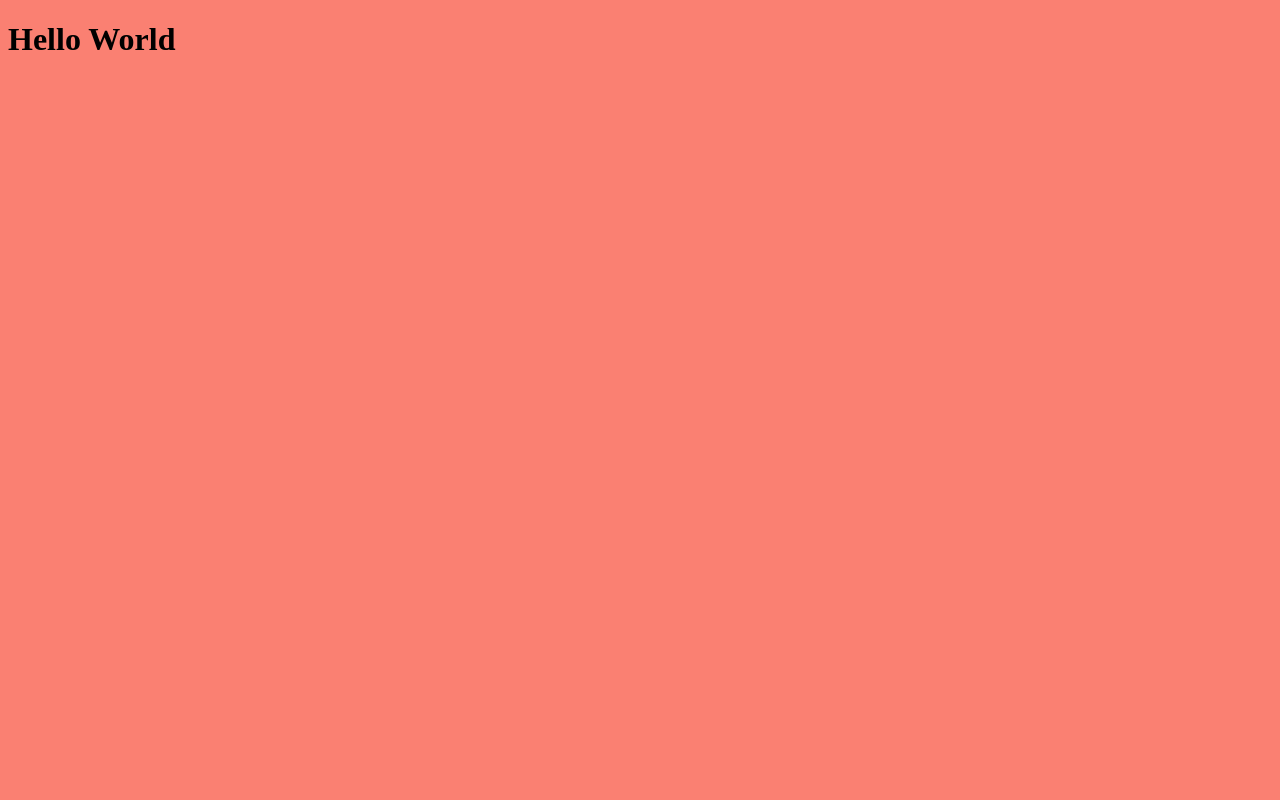
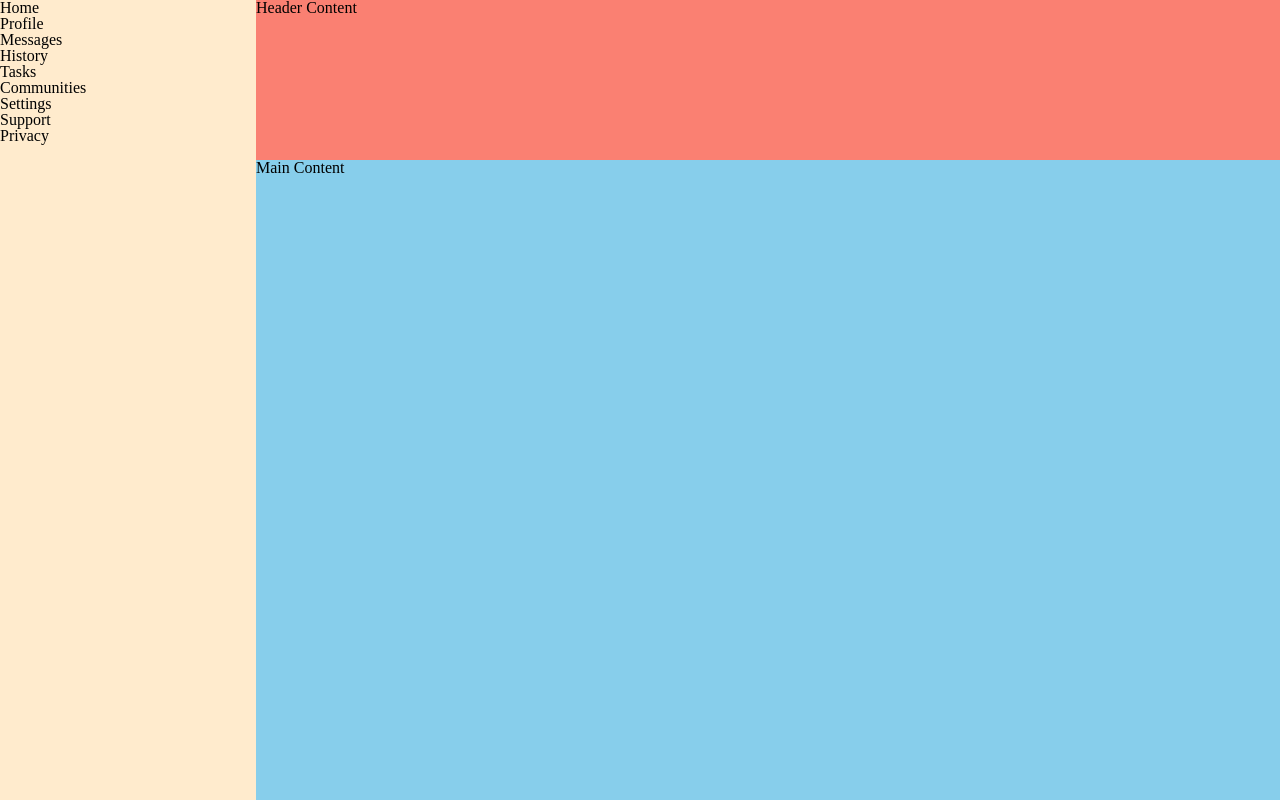
Before and after one commit to braddefauw/admin-dashboard-top, a plain HTML site: page index.html in a window 1280 px wide. Drawn offline with Linux system fonts and the light colour scheme.

Commit message:
css reset added + basic grid layout complete

```diff
--- a/index.html
+++ b/index.html
@@ -8,6 +8,22 @@
     <link rel="stylesheet" href="styles.css">
 </head>
 <body>
-    <h1>Hello World</h1>
+    <header>
+        <h1>Header Content</h1>
+    </header>
+    <div class="sidebar">
+        <h4>Home</h4>
+        <h4>Profile</h4>
+        <h4>Messages</h4>
+        <h4>History</h4>
+        <h4>Tasks</h4>
+        <h4>Communities</h4>
+        <h4>Settings</h4>
+        <h4>Support</h4>
+        <h4>Privacy</h4>
+    </div>
+    <div class="main-content">
+        <h1>Main Content</h1>
+    </div>
 </body>
 </html>
--- a/styles.css
+++ b/styles.css
@@ -1,3 +1,74 @@
+/* http://meyerweb.com/eric/tools/css/reset/
+   v2.0 | 20110126
+   License: none (public domain)
+*/
+
+html, body, div, span, applet, object, iframe,
+h1, h2, h3, h4, h5, h6, p, blockquote, pre,
+a, abbr, acronym, address, big, cite, code,
+del, dfn, em, img, ins, kbd, q, s, samp,
+small, strike, strong, sub, sup, tt, var,
+b, u, i, center,
+dl, dt, dd, ol, ul, li,
+fieldset, form, label, legend,
+table, caption, tbody, tfoot, thead, tr, th, td,
+article, aside, canvas, details, embed,
+figure, figcaption, footer, header, hgroup,
+menu, nav, output, ruby, section, summary,
+time, mark, audio, video {
+	margin: 0;
+	padding: 0;
+	border: 0;
+	font-size: 100%;
+	font: inherit;
+	vertical-align: baseline;
+}
+/* HTML5 display-role reset for older browsers */
+article, aside, details, figcaption, figure,
+footer, header, hgroup, menu, nav, section {
+	display: block;
+}
 body {
+	line-height: 1;
+}
+ol, ul {
+	list-style: none;
+}
+blockquote, q {
+	quotes: none;
+}
+blockquote:before, blockquote:after,
+q:before, q:after {
+	content: '';
+	content: none;
+}
+table {
+	border-collapse: collapse;
+	border-spacing: 0;
+}
+
+body {
+    display: grid;
+    height: 100vh;
+    grid-template-columns: 1fr 4fr;
+    grid-template-rows: 1fr 4fr;
+    grid-template-areas:
+    "sidebar header"
+    "sidebar main"
+    ;
+}
+
+header {
     background: salmon;
+    grid-area: header;
 }
+
+.sidebar {
+    background: blanchedalmond;
+    grid-area: sidebar;
+}
+
+.main-content {
+    background: skyblue;
+    grid-area: main;
+}
```
